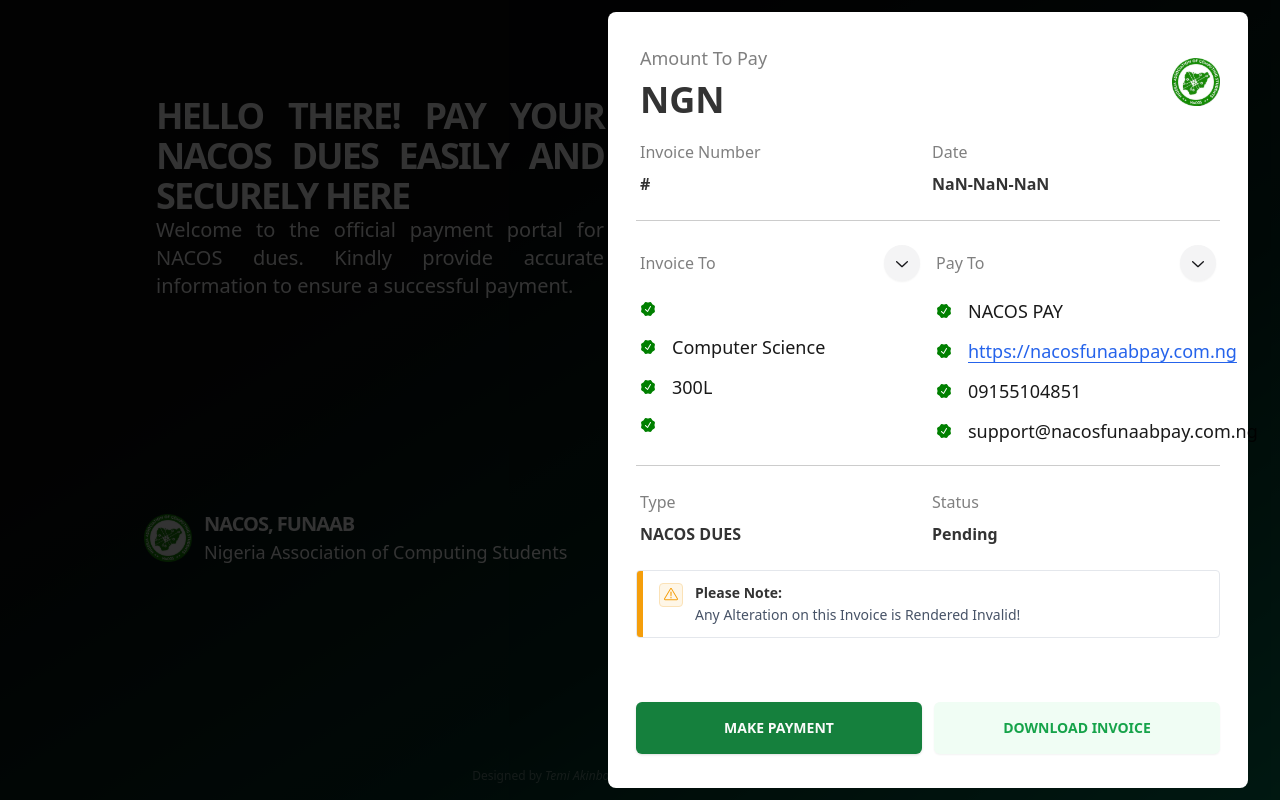
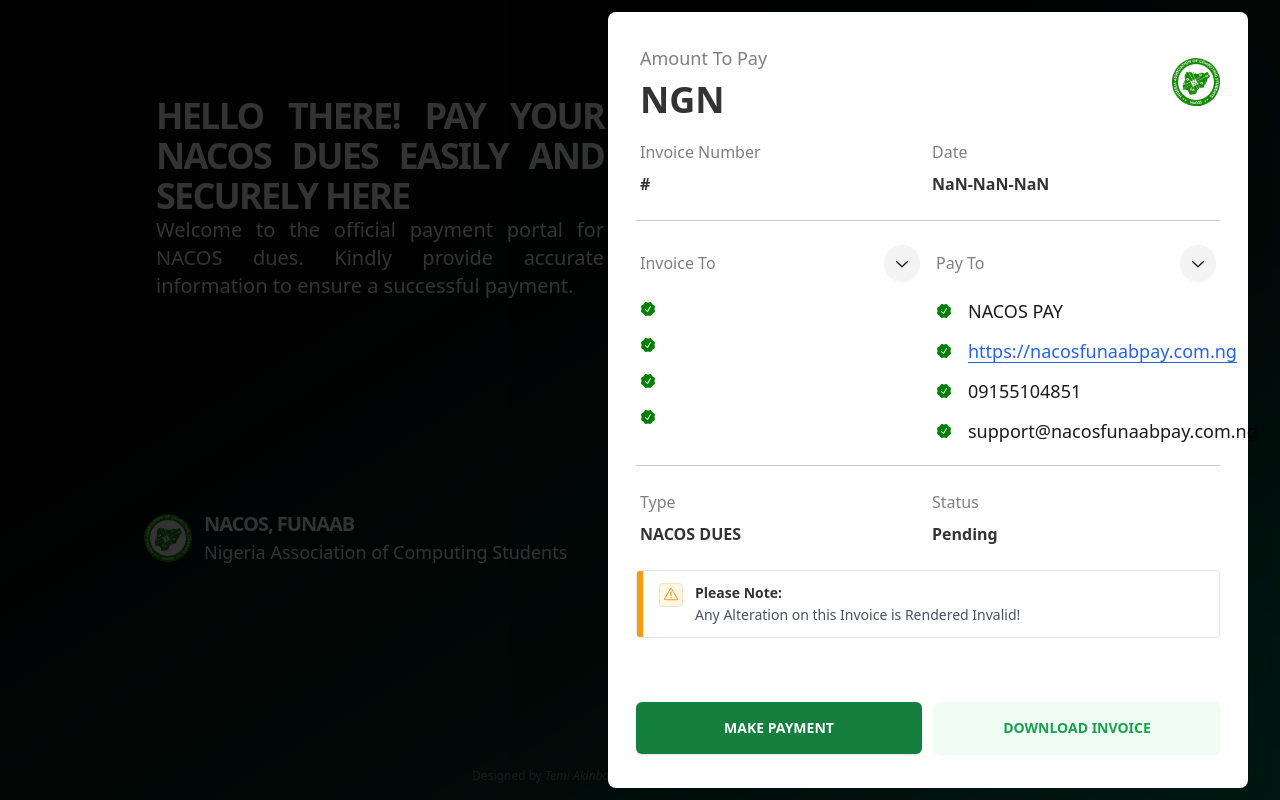
Before and after one commit to eniiku/NACOSPaymentPlatform, a React (Vite) app in the folder client/: page /invoice in a window 1280 px wide. Built offline with nearby package versions, Linux system fonts and the light colour scheme.

Commit message:
feat(frontend): update impl on invoice page

```diff
--- a/client/src/routes/invoice.lazy.tsx
+++ b/client/src/routes/invoice.lazy.tsx
@@ -26,6 +26,7 @@
 import useInvoiceStore from "@/lib/store/useInvoiceStore"
 import { formatDate } from "@/lib/utils"
 import { apiClient } from "@/lib/api"
+import { usePDFDownload } from "@/hooks/use-pdf-download"
 
 export const Route = createLazyFileRoute("/invoice")({
     component: InvoicePage,
@@ -33,10 +34,13 @@
 
 function InvoicePage() {
     const { invoice } = useInvoiceStore()
+    const { downloading, downloadPDF } = usePDFDownload()
 
     const firstName = invoice?.student.name.split(" ")[0] as string
     const lastName = invoice?.student.name.split(" ")[1] as string
     const email = invoice?.student.email as string
+    const level = invoice?.student.level.key
+    const program = invoice?.student.program.key
     const phoneNumber = invoice?.student.phoneNumber as string
     const registrationNumber = invoice?.student.registrationNumber as string
 
@@ -47,15 +51,18 @@
             lastName,
             emailAddress: email,
             registrationNo: registrationNumber,
-            level: "4",
+            level: level!,
+            program: program!,
             phoneNo: phoneNumber,
         },
     })
 
+    // implement logic to alert users of loading state
+
     function onSubmit() {
         // TODO: REFACTOR
         apiClient
-            .post(`/payments/initialize?invoice_id=${invoice?.id}`)
+            .post(`/payments/initialize?invoice_no=${invoice?.invoiceNumber}`)
             .then((res) => {
                 console.log(res)
                 const paymentGatewayUrl = res.data?.paymentUrl
@@ -65,6 +72,13 @@
                 console.log("[ERROR]: ", err)
             })
     }
+
+    const handleDownloadInvoice = () =>
+        downloadPDF({
+            type: "invoice",
+            studentRegistrationNo: registrationNumber,
+            identifier: invoice?.invoiceNumber as string,
+        })
 
     return (
         <>
@@ -93,7 +107,7 @@
                             Invoice Number
                         </p>
 
-                        <h5 className="font-semibold text-black/80">#{invoice?.id}</h5>
+                        <h5 className="font-semibold text-black/80">#{invoice?.invoiceNumber}</h5>
                     </div>
 
                     <div className="p-1 space-y-2">
@@ -135,14 +149,16 @@
                                 <img src="/verified.svg" alt="" width={24} height={24} />
 
                                 <p className="font-medium text-black/90 lg:text-lg">
-                                    Computer Science
+                                    {invoice?.student.program.name}
                                 </p>
                             </li>
 
                             <li className="flex items-center gap-3">
                                 <img src="/verified.svg" alt="" width={24} height={24} />
 
-                                <p className="font-medium text-black/90 lg:text-lg">300L</p>
+                                <p className="font-medium text-black/90 lg:text-lg">
+                                    {invoice?.student.level.name}
+                                </p>
                             </li>
 
                             <li className="flex items-center gap-3">
@@ -247,10 +263,12 @@
                         MAKE PAYMENT
                     </Button>
                     <Button
+                        onClick={handleDownloadInvoice}
+                        disabled={downloading}
                         variant="secondary"
                         className="w-full h-auto font-bold text-sm py-4 bg-green-50 text-green-600 hover:bg-green-100"
                     >
-                        DOWNLOAD INVOICE
+                        {downloading ? "Loading..." : "DOWNLOAD INVOICE"}
                     </Button>
                 </div>
             </div>
```
